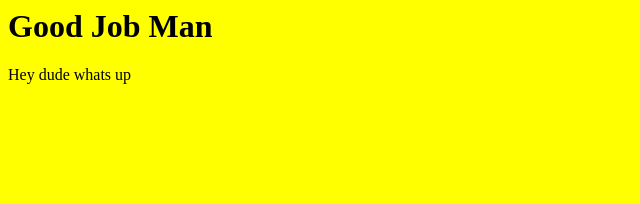
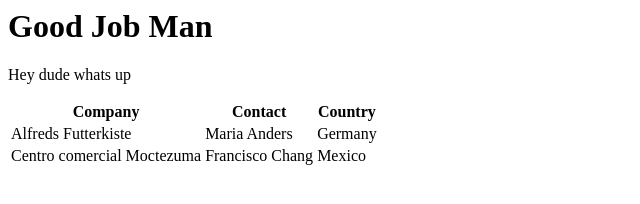
Before and after one commit to dudeable/dude, a plain HTML site: page index.html in a window 1280 px wide. Shown: the whole page, without its empty margins (0-640 px from the left). Drawn offline with Linux system fonts and the light colour scheme.

Commit message:
Update index.html

```diff
--- a/index.html
+++ b/index.html
@@ -1,7 +1,23 @@
 <html>
-  <body style="background-color: yellow">
-
-<h1> Good Job Man</h1>
+  <body style="background-color: white">
+   <h1> Good Job Man</h1>
 <p> Hey dude whats up</p>
   </body>
-    </html>
+  <table>
+  <tr>
+    <th>Company</th>
+    <th>Contact</th>
+    <th>Country</th>
+  </tr>
+  <tr>
+    <td>Alfreds Futterkiste</td>
+    <td>Maria Anders</td>
+    <td>Germany</td>
+  </tr>
+  <tr>
+    <td>Centro comercial Moctezuma</td>
+    <td>Francisco Chang</td>
+    <td>Mexico</td>
+  </tr>
+</table>
+</html>
```
